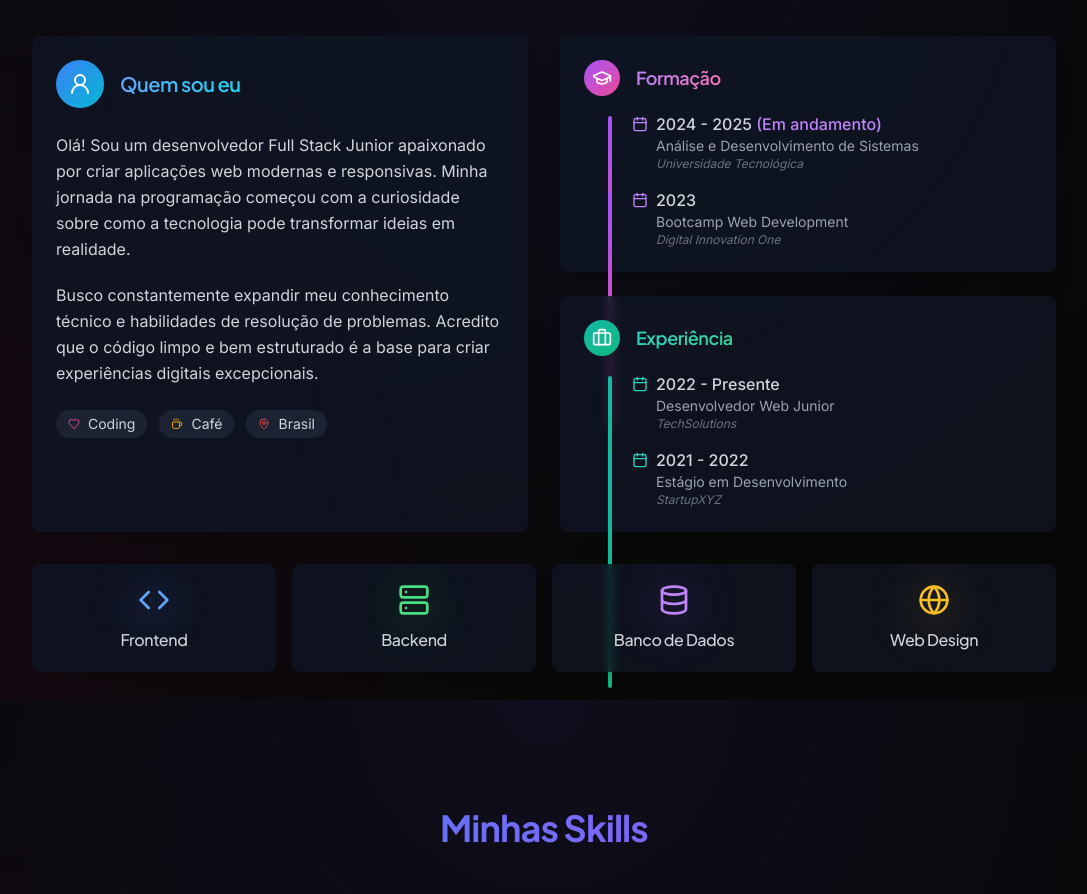
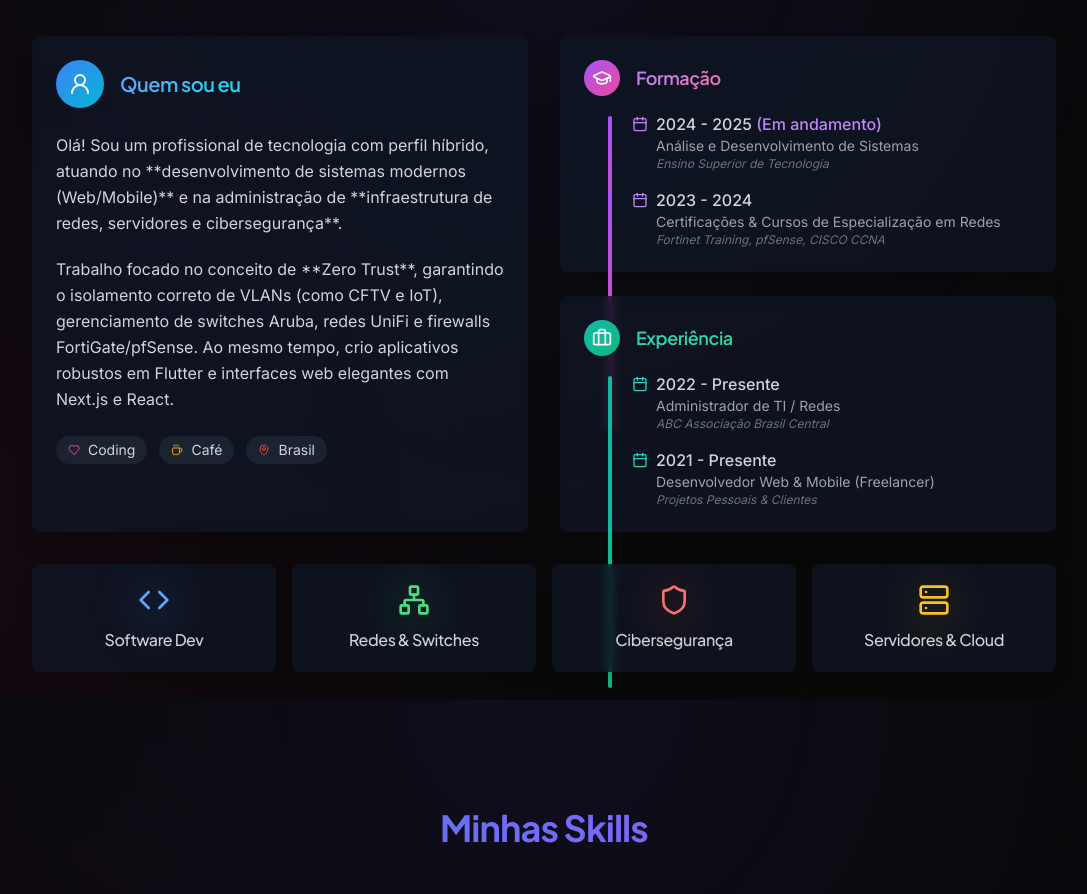
Before and after one commit to WallisonWS/wallison.dev, a Next.js app: page / in a window 1280 px wide. Shown: the part 900-1794 px from the top of the page, without its empty margins (96-1183 px from the left). Built offline with nearby package versions, Linux system fonts and the light colour scheme.

Commit message:
feat: update bio, formation, and experience to reflect actual career

```diff
--- a/components/portfolio/bio-section.tsx
+++ b/components/portfolio/bio-section.tsx
@@ -12,6 +12,8 @@ import {
   Heart,
   Coffee,
   MapPin,
+  Shield,
+  Network,
 } from "lucide-react"
 import { Card, CardContent } from "@/components/ui/card"
 
@@ -48,14 +50,11 @@ export default function BioSection() {
                 </div>
 
                 <p className="text-gray-300 mb-5 leading-relaxed">
-                  Olá! Sou um desenvolvedor Full Stack Junior apaixonado por criar aplicações web modernas e
-                  responsivas. Minha jornada na programação começou com a curiosidade sobre como a tecnologia pode
-                  transformar ideias em realidade.
+                  Olá! Sou um profissional de tecnologia com perfil híbrido, atuando no **desenvolvimento de sistemas modernos (Web/Mobile)** e na administração de **infraestrutura de redes, servidores e cibersegurança**.
                 </p>
 
                 <p className="text-gray-300 mb-5 leading-relaxed">
-                  Busco constantemente expandir meu conhecimento técnico e habilidades de resolução de problemas.
-                  Acredito que o código limpo e bem estruturado é a base para criar experiências digitais excepcionais.
+                  Trabalho focado no conceito de **Zero Trust**, garantindo o isolamento correto de VLANs (como CFTV e IoT), gerenciamento de switches Aruba, redes UniFi e firewalls FortiGate/pfSense. Ao mesmo tempo, crio aplicativos robustos em Flutter e interfaces web elegantes com Next.js e React.
                 </p>
 
                 <div className="flex flex-wrap gap-3 mt-6">
@@ -105,7 +104,7 @@ export default function BioSection() {
                       <p className="text-sm text-gray-400 group-hover:text-gray-300 transition-colors">
                         Análise e Desenvolvimento de Sistemas
                       </p>
-                      <p className="text-xs text-gray-500 italic">Universidade Tecnológica</p>
+                      <p className="text-xs text-gray-500 italic">Ensino Superior de Tecnologia</p>
                     </div>
                   </div>
 
@@ -113,11 +112,11 @@ export default function BioSection() {
                     <div className="w-1 h-full bg-gradient-to-b from-purple-500 to-pink-500 rounded-full absolute -ml-6 mt-1 h-12"></div>
                     <Calendar className="h-4 w-4 text-purple-400 mr-2 mt-1 flex-shrink-0 group-hover:text-purple-300 transition-colors" />
                     <div>
-                      <p className="font-medium text-gray-300 group-hover:text-white transition-colors">2023</p>
+                      <p className="font-medium text-gray-300 group-hover:text-white transition-colors">2023 - 2024</p>
                       <p className="text-sm text-gray-400 group-hover:text-gray-300 transition-colors">
-                        Bootcamp Web Development
+                        Certificações & Cursos de Especialização em Redes
                       </p>
-                      <p className="text-xs text-gray-500 italic">Digital Innovation One</p>
+                      <p className="text-xs text-gray-500 italic">Fortinet Training, pfSense, CISCO CCNA</p>
                     </div>
                   </div>
                 </div>
@@ -144,9 +143,9 @@ export default function BioSection() {
                         2022 - Presente
                       </p>
                       <p className="text-sm text-gray-400 group-hover:text-gray-300 transition-colors">
-                        Desenvolvedor Web Junior
+                        Administrador de TI / Redes
                       </p>
-                      <p className="text-xs text-gray-500 italic">TechSolutions</p>
+                      <p className="text-xs text-gray-500 italic">ABC Associação Brasil Central</p>
                     </div>
                   </div>
 
@@ -154,11 +153,11 @@ export default function BioSection() {
                     <div className="w-1 h-full bg-gradient-to-b from-teal-500 to-emerald-500 rounded-full absolute -ml-6 mt-1 h-12"></div>
                     <Calendar className="h-4 w-4 text-teal-400 mr-2 mt-1 flex-shrink-0 group-hover:text-teal-300 transition-colors" />
                     <div>
-                      <p className="font-medium text-gray-300 group-hover:text-white transition-colors">2021 - 2022</p>
+                      <p className="font-medium text-gray-300 group-hover:text-white transition-colors">2021 - Presente</p>
                       <p className="text-sm text-gray-400 group-hover:text-gray-300 transition-colors">
-                        Estágio em Desenvolvimento
+                        Desenvolvedor Web & Mobile (Freelancer)
                       </p>
-                      <p className="text-xs text-gray-500 italic">StartupXYZ</p>
+                      <p className="text-xs text-gray-500 italic">Projetos Pessoais & Clientes</p>
                     </div>
                   </div>
                 </div>
@@ -180,7 +179,7 @@ export default function BioSection() {
                 <div className="absolute inset-0 bg-blue-500/20 blur-xl rounded-full group-hover:bg-blue-500/30 transition-all"></div>
                 <Code className="h-8 w-8 text-blue-400 mb-3 relative z-10 group-hover:text-blue-300" />
               </div>
-              <h3 className="text-center font-medium text-gray-300 group-hover:text-white">Frontend</h3>
+              <h3 className="text-center font-medium text-gray-300 group-hover:text-white">Software Dev</h3>
             </CardContent>
           </Card>
 
@@ -188,19 +187,19 @@ export default function BioSection() {
             <CardContent className="flex flex-col items-center justify-center p-5">
               <div className="relative">
                 <div className="absolute inset-0 bg-green-500/20 blur-xl rounded-full group-hover:bg-green-500/30 transition-all"></div>
-                <Server className="h-8 w-8 text-green-400 mb-3 relative z-10 group-hover:text-green-300" />
+                <Network className="h-8 w-8 text-green-400 mb-3 relative z-10 group-hover:text-green-300" />
               </div>
-              <h3 className="text-center font-medium text-gray-300 group-hover:text-white">Backend</h3>
+              <h3 className="text-center font-medium text-gray-300 group-hover:text-white">Redes & Switches</h3>
             </CardContent>
           </Card>
 
-          <Card className="bg-gray-900/70 backdrop-blur-sm border-none shadow-lg transition-all duration-300 hover:shadow-purple-500/20 hover:translate-y-[-5px] group overflow-hidden">
+          <Card className="bg-gray-900/70 backdrop-blur-sm border-none shadow-lg transition-all duration-300 hover:shadow-red-500/20 hover:translate-y-[-5px] group overflow-hidden">
             <CardContent className="flex flex-col items-center justify-center p-5">
               <div className="relative">
-                <div className="absolute inset-0 bg-purple-500/20 blur-xl rounded-full group-hover:bg-purple-500/30 transition-all"></div>
-                <Database className="h-8 w-8 text-purple-400 mb-3 relative z-10 group-hover:text-purple-300" />
+                <div className="absolute inset-0 bg-red-500/20 blur-xl rounded-full group-hover:bg-red-500/30 transition-all"></div>
+                <Shield className="h-8 w-8 text-red-400 mb-3 relative z-10 group-hover:text-red-300" />
               </div>
-              <h3 className="text-center font-medium text-gray-300 group-hover:text-white">Banco de Dados</h3>
+              <h3 className="text-center font-medium text-gray-300 group-hover:text-white">Cibersegurança</h3>
             </CardContent>
           </Card>
 
@@ -208,9 +207,9 @@ export default function BioSection() {
             <CardContent className="flex flex-col items-center justify-center p-5">
               <div className="relative">
                 <div className="absolute inset-0 bg-amber-500/20 blur-xl rounded-full group-hover:bg-amber-500/30 transition-all"></div>
-                <Globe className="h-8 w-8 text-amber-400 mb-3 relative z-10 group-hover:text-amber-300" />
+                <Server className="h-8 w-8 text-amber-400 mb-3 relative z-10 group-hover:text-amber-300" />
               </div>
-              <h3 className="text-center font-medium text-gray-300 group-hover:text-white">Web Design</h3>
+              <h3 className="text-center font-medium text-gray-300 group-hover:text-white">Servidores & Cloud</h3>
             </CardContent>
           </Card>
         </motion.div>
```
